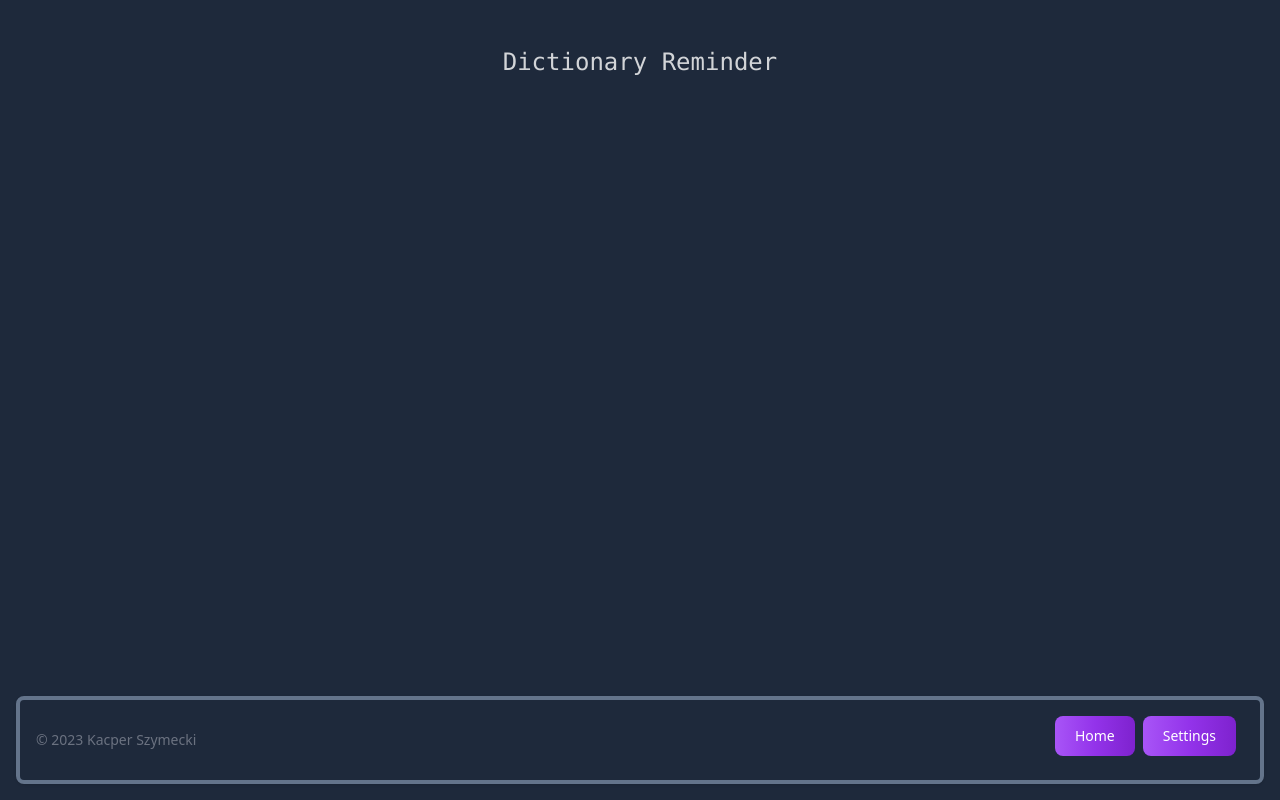
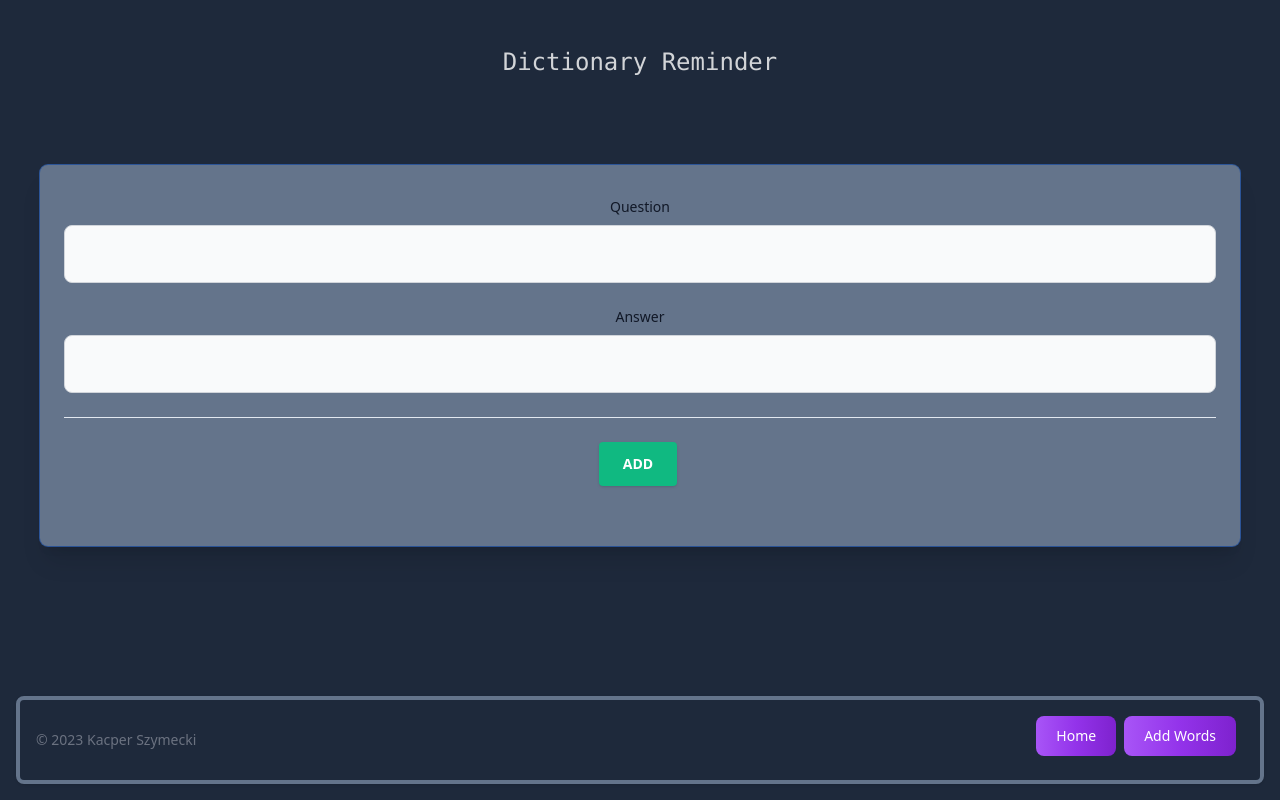
Before and after one commit to k02sz/memoryreminder2, a React (Vite) app: page /add in a window 1280 px wide. Built offline with nearby package versions, Linux system fonts and the light colour scheme; a web font is replaced by a local one.

Commit message:
implemented delete function

```diff
--- a/src/App.jsx
+++ b/src/App.jsx
@@ -5,6 +5,7 @@ import Database from './pages/Database'; // Import your Database component
 import TopBar from './components/TopBar';
 import Footer from './components/Footer';
 import Hero from './components/Hero';
+import Addword from './pages/Addword';
 
 const App = () => {
   return (
@@ -16,6 +17,7 @@ const App = () => {
           <Routes>
             <Route path="/" element={<Hero/>}/>
             <Route path="/database" element={<Database/>}/>
+            <Route path="/add" element={<Addword/>}/>
           </Routes>
           <Footer />
       </Router>
--- a/src/components/Footer.jsx
+++ b/src/components/Footer.jsx
@@ -14,9 +14,11 @@ const Footer = () => {
                             Home
                         </button>
                     </a>
-                    <button className='buttonA'>
-                        Settings
-                    </button>
+                    <a href='/add'>
+                        <button className='buttonA'>
+                            Add Words
+                        </button>
+                    </a>
                 </ul>
             </div>
         </footer>
--- /dev/null
+++ b/src/pages/Addword.jsx
@@ -0,0 +1,56 @@
+import React from 'react'
+import { useRef, useState} from 'react';
+
+const Addword = () => {
+    const [defaultmessage, setDefaultmessage] = useState('');
+    const [data, setData] = useState([]);
+    const newPyt = useRef(null);
+    const newOdp = useRef(null);
+
+    const handleClick = async () => {
+        const pytValue = newPyt.current.value;
+        const odpValue = newOdp.current.value;
+        try {
+          const response = await fetch('http://localhost:5000/add', {
+            method: 'POST',
+            headers: {
+              'Content-Type': 'application/json',
+            },
+            body: JSON.stringify({ pytanie: pytValue, odpowiedz: odpValue }),
+          });
+
+          if (!response.ok) {
+            throw new Error('Failed to send data');
+          }
+
+          const jsonData = await response.json();
+          setData(jsonData);
+        } catch (error) {
+          console.error(error);
+        }
+      };
+
+  return (
+    <div className="m-10 rounded-lg bg-slate-500 px-6 py-8 shadow-xl ring-1 ringslate-900">
+        <div class="mb-6">
+            <label for="large-input" class="block mb-2 text-sm font-medium text-gray-900 text-center">Question</label>
+            <input ref={newPyt} type="text" id="large-input" class="block w-full p-4 text-gray-900 border border-gray-300 rounded-lg bg-gray-50 sm:text-md focus:ring-blue-500 focus:border-blue-500 dark:bg-gray-700 dark:border-gray-600 dark:placeholder-gray-400 dark:text-white dark:focus:ring-blue-500 dark:focus:border-blue-500"/>
+        </div>
+        <div class="mb-6">
+            <label for="large-input" class="block mb-2 text-sm font-medium text-gray-900 text-center">Answer</label>
+            <input ref={newOdp} type="text" id="large-input" class="block w-full p-4 text-gray-900 border border-gray-300 rounded-lg bg-gray-50 sm:text-md focus:ring-blue-500 focus:border-blue-500 dark:bg-gray-700 dark:border-gray-600 dark:placeholder-gray-400 dark:text-white dark:focus:ring-blue-500 dark:focus:border-blue-500"/>
+        </div>
+        <div className="flex items-center justify-center p-6 border-t border-solid border-slate-200 rounded-b">
+            <button
+                className="bg-emerald-500 text-white active:bg-emerald-600 font-bold uppercase text-sm px-6 py-3 rounded shadow hover:shadow-lg outline-none focus:outline-none mr-1 mb-1 ease-linear transition-all duration-150"
+                type="button"
+                onClick={handleClick}
+            >
+                Add
+            </button>
+        </div>
+    </div>
+  )
+}
+
+export default Addword
--- a/src/pages/Database.jsx
+++ b/src/pages/Database.jsx
@@ -34,7 +34,28 @@ const Database = () => {
     }
     fetchData()
   };
+  const handleClickDelete = async () => {
+    setShowModal(false)
+    try {
+      const response = await fetch('http://localhost:5000/delete', {
+        method: 'POST',
+        headers: {
+          'Content-Type': 'application/json',
+        },
+        body: JSON.stringify({id: selectedRow.id})
+      });
 
+      if (!response.ok) {
+        throw new Error('Failed to send data');
+      }
+
+      const jsonData = await response.json();
+      setData(jsonData);
+    } catch (error) {
+      console.error(error);
+    }
+    fetchData()
+  };
   const openModal = (row) => {
     setSelectedRow(row);
     setShowModal(true);
@@ -103,10 +124,11 @@ const Database = () => {
                       Edit
                     </h3>
                     <button
-                      className="p-1 ml-auto bg-transparent border-0 text-black opacity-5 float-right text-3xl leading-none font-semibold outline-none focus:outline-none"
-                      onClick={() => setShowModal(false)}
-                    >
-                    </button>
+                    className="float-right rounded text-red-500 bg-red-300 font-bold uppercase px-6 py-2 text-sm outline-none focus:outline-none mr-1 mb-1 ease-linear transition-all duration-150"
+                    type="button"
+                    onClick={handleClickDelete}>
+                    Delete
+                  </button>
               </div>
               <div className="relative p-6 flex-auto">
                 <div>
```
Also changed, not shown: 2 other files (tests, documents, lock files or other folders).
